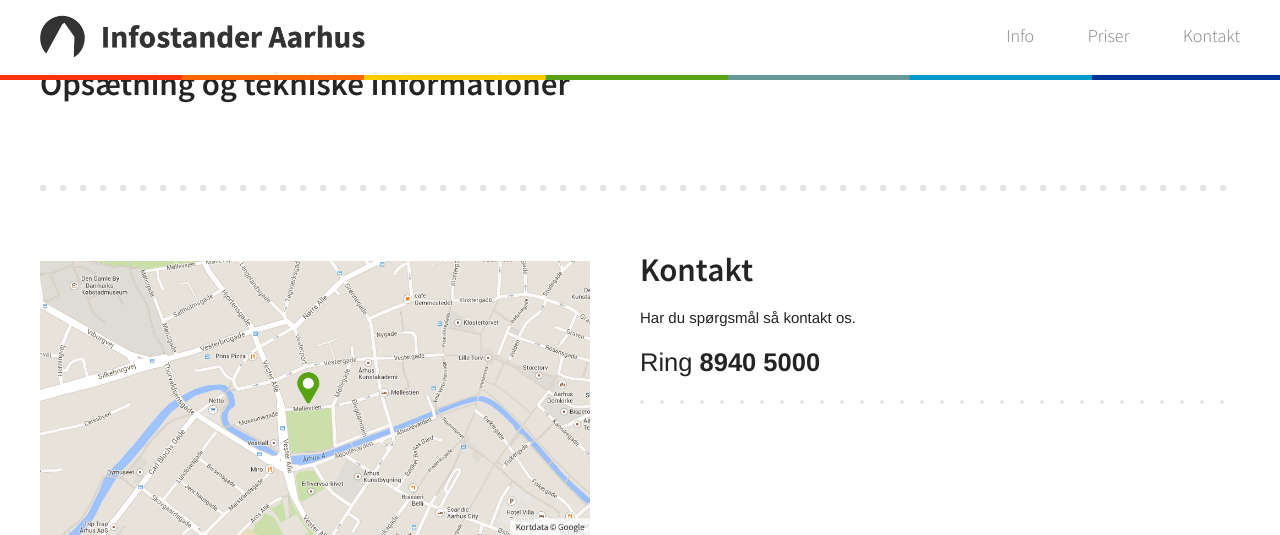
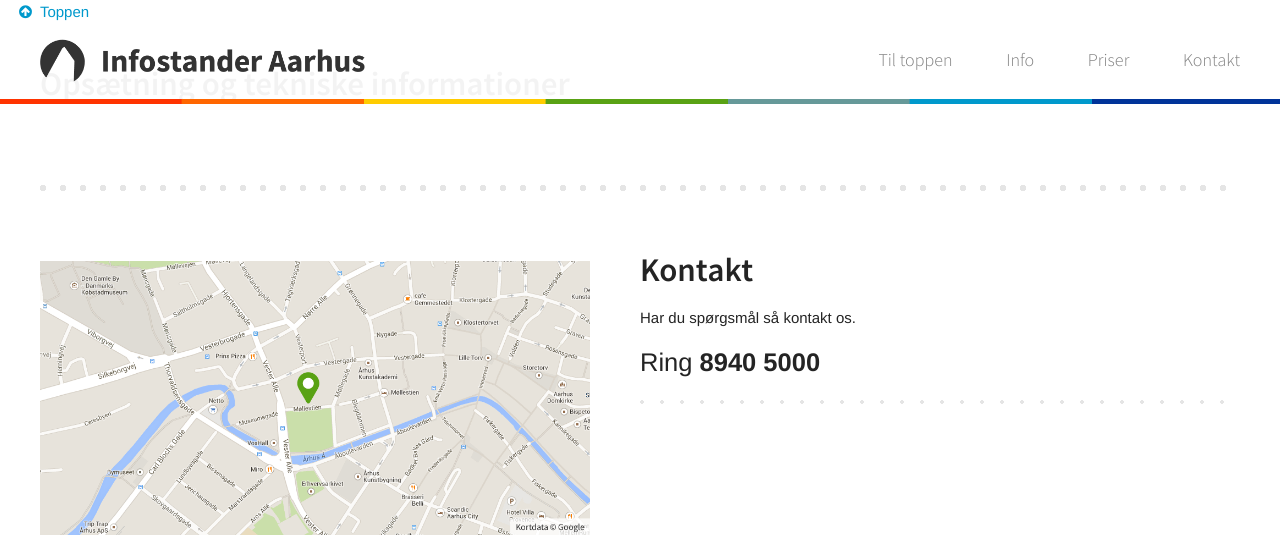
Before and after one commit to AHNDK/infostanderaarhus, a PHP site: page /info.php in a window 1280 px wide. Shown: the top 535 px of the page. Run offline with PHP 8.4, Linux system fonts and the light colour scheme; some libraries are stand-ins or nearby versions; some web fonts are replaced.

Commit message:
Removed top link, was not working correctly on iOS (conflicted with menu)

```diff
--- a/index.php
+++ b/index.php
@@ -3,11 +3,9 @@
 ?>
 <body id="top">
 <header class="header" role="banner">
-  <a href="#top" class="top-link"><i class="icon-arrow-up"></i> Toppen</a>
   <div class="header--inner">
     <a href="#top" class="logo--link"><img src="../images/logo.png" alt="Infostander Aarhus logo" class="logo"></a>
     <nav class="navigation">
-      <a href="#top" title="Til toppen" class="navigation--top">Til toppen</a>
       <a href="#galleri" title="Galleri & inspiration">Galleri & inspiration</a>
       <a href="#priser" title="Priser">Priser</a>
       <a href="#info" title="Info">Information</a>
--- a/sass/layout/_layout.scss
+++ b/sass/layout/_layout.scss
@@ -31,36 +31,6 @@ figcaption {
   padding-bottom: 30px;
 
   color: $gray-darker;
-}
-
-
-.top-link {
-  @extend %base-button;
-  @extend %button-smaller;
-  @include border-radius(4px 4px 0 0);
-  @include box-sizing(border-box);
-
-  bottom: 0;
-  position: fixed;
-  left: 50%;
-  right: 50%;
-  z-index: 99;
-
-
-  display: none;
-  margin-left: -75px;
-  width: 150px;
-
-  background-color: $gray-darker;
-
-  &:focus,
-  &:hover {
-    background-color: lighten($gray-darker, 5%);
-  }
-
-  &:active {
-    background-color: darken($gray-darker, 5%);
-  }
 }
 
 %layout-wrapper {
@@ -151,16 +121,6 @@ figcaption {
   @include third-breakpoint() {
     display: none;
   }
-}
-
-.js-scrolling {
-  .navigation--top {
-    display: inline-block;
-  }
-}
-
-.navigation--top {
-  display: none;
 }
 
 
--- a/scripts/scrolling.min.js
+++ b/scripts/scrolling.min.js
@@ -1 +1 @@
-$(document).ready(function(){$("a[href*=#]:not([href=#])").click(function(){if(location.pathname.replace(/^\//,"")===this.pathname.replace(/^\//,"")||location.hostname===this.hostname){var e=$(this.hash);e=e.length?e:$("[name="+this.hash.slice(1)+"]");if(e.length){$("html,body").animate({scrollTop:e.offset().top-125},1e3);return!1}}});var e=$(".top-link"),t=220,n=500;$(window).scroll(function(){$(this).scrollTop()>t?$(e).fadeIn(n):$(e).fadeOut(n)})});
+$(document).ready(function(){$("a[href*=#]:not([href=#])").click(function(){if(location.pathname.replace(/^\//,"")===this.pathname.replace(/^\//,"")||location.hostname===this.hostname){var e=$(this.hash);e=e.length?e:$("[name="+this.hash.slice(1)+"]");if(e.length){$("html,body").animate({scrollTop:e.offset().top-125},1e3);return!1}}})});
```
Also changed, not shown: scripts/scrolling.js (+0 -14 lines), css/infostanderaarhus.styles.css.
